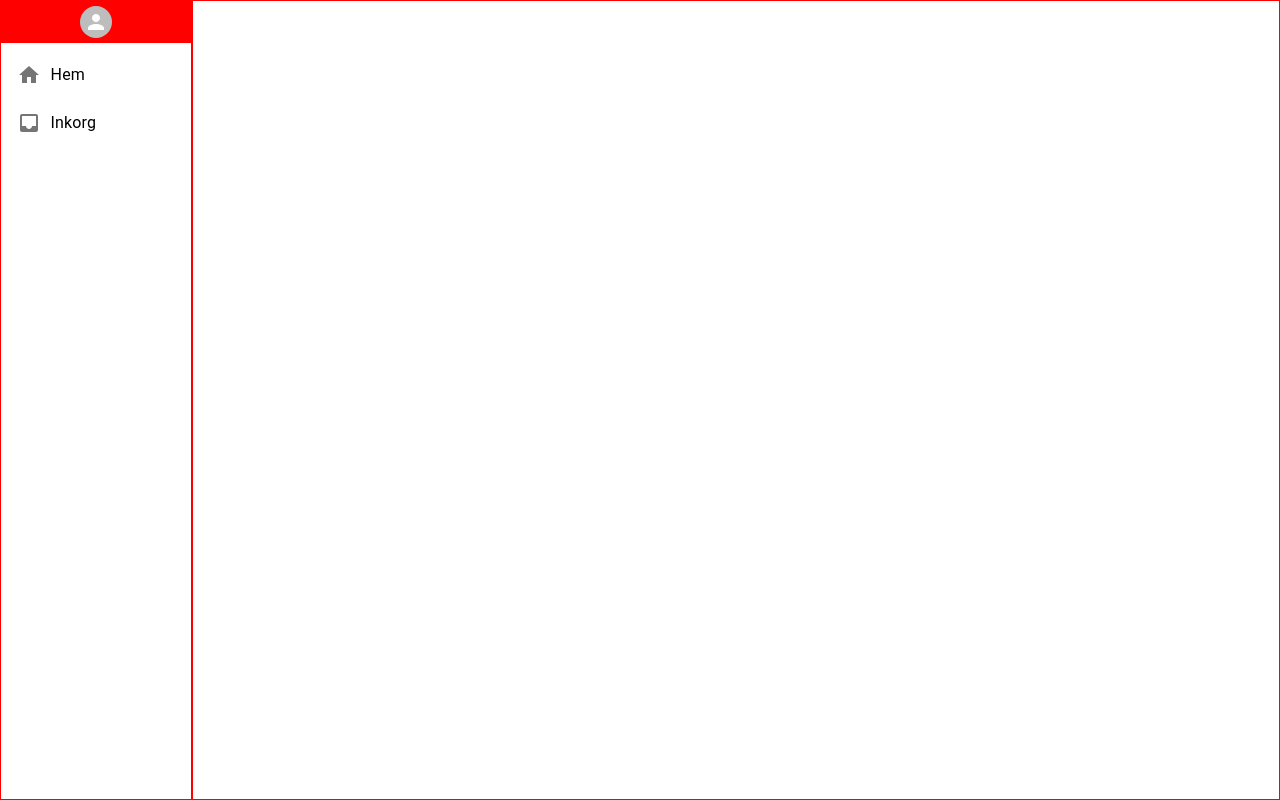
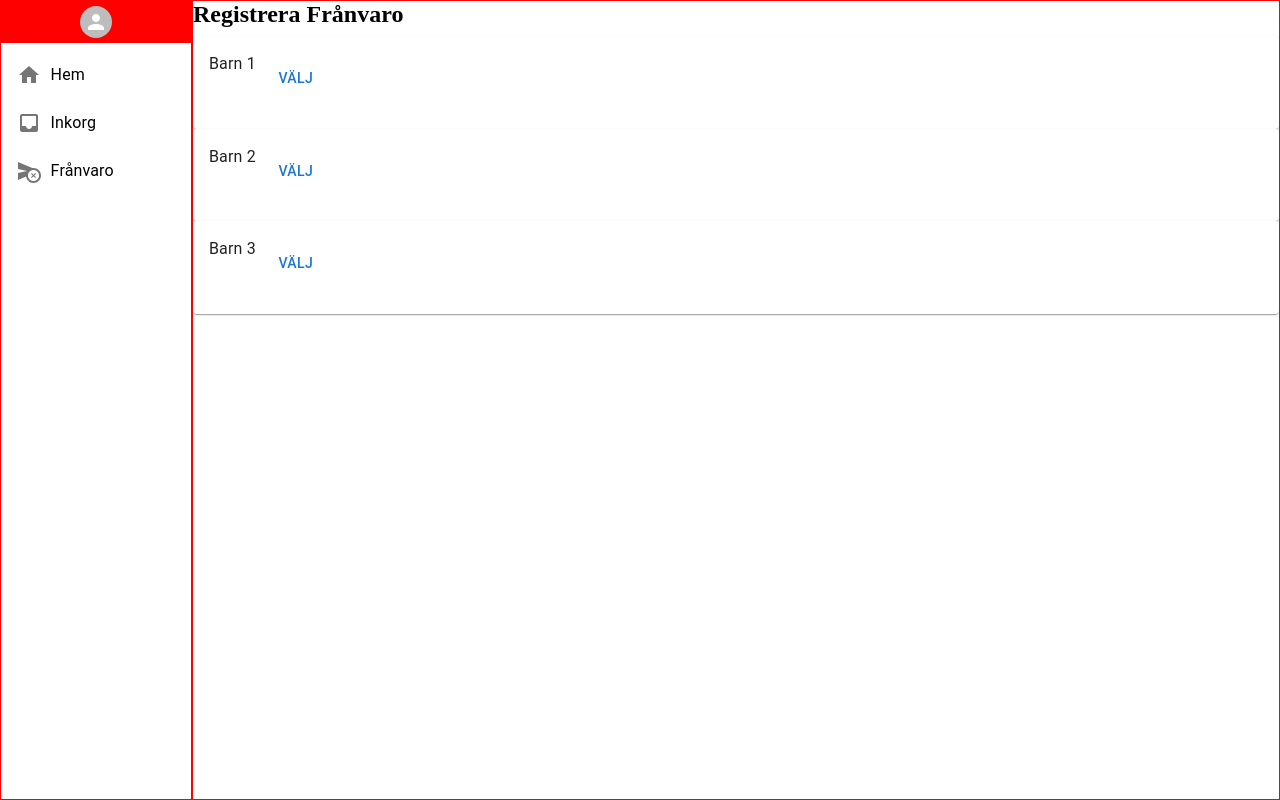
Before and after one commit to A-ForssmanP/InteractWithSchool, a React (Vite) app in the folder frontend/: page /fronvaro in a window 1280 px wide. Before the commit this address had no page. Built offline with nearby package versions, Linux system fonts and the light colour scheme; the HTML template or start-up script is replaced by a standard one.

Commit message:
Route-Frånvaro
Route path for absence(frånvaro) with corresponding component to be rendered.  Adding icon for navigation to the route on the menu.

```diff
--- a/frontend/src/components/navList/NavList.jsx
+++ b/frontend/src/components/navList/NavList.jsx
@@ -2,6 +2,7 @@ import List from "@mui/material/List";
 import NavListItem from "../navListItem/NavListItem";
 import InboxIcon from "@mui/icons-material/Inbox";
 import HomeIcon from "@mui/icons-material/Home";
+import CancelScheduleSendIcon from "@mui/icons-material/CancelScheduleSend";
 
 function NavList() {
   const listItems = [
@@ -10,7 +11,13 @@ function NavList() {
       id: crypto.randomUUID(),
       text: "Inkorg",
       ikon: <InboxIcon />,
-      navPath: "inbox/0",
+      navPath: "inkorg/0",
+    },
+    {
+      id: crypto.randomUUID(),
+      text: "Frånvaro",
+      ikon: <CancelScheduleSendIcon />,
+      navPath: "fronvaro",
     },
   ];
 
--- a/frontend/src/pages/Pages.jsx
+++ b/frontend/src/pages/Pages.jsx
@@ -3,6 +3,8 @@ import Layout from "./Layout";
 import InboxLayout from "./inbox/InboxLayout";
 import Inbox from "./inbox/Inbox";
 import ViewMessage from "./inbox/viewMessage/ViewMessage";
+import AbsenceLayout from "./absence/AbsenceLayout";
+import Absence from "./absence/Absence";
 
 function Pages() {
   return (
@@ -10,9 +12,12 @@ function Pages() {
       <Route path="/" element={<Layout />}>
         <Route index element={<h1>Homepage</h1>} />
 
-        <Route path="inbox/:child" element={<InboxLayout />}>
+        <Route path="inkorg/:child" element={<InboxLayout />}>
           <Route index element={<Inbox />} />
           <Route path=":messageId" element={<ViewMessage />} />
+        </Route>
+        <Route path="fronvaro" element={<AbsenceLayout />}>
+          <Route index element={<Absence />} />
         </Route>
       </Route>
     </Routes>
--- /dev/null
+++ b/frontend/src/pages/absence/Absence.jsx
@@ -0,0 +1,31 @@
+import { Box } from "@mui/material";
+import { useEffect, useState } from "react";
+import List from "@mui/material/List";
+
+import AbsenceItemChild from "./absenceItemChild/AbsenceItemChild";
+
+function Absence() {
+  const [child, setChild] = useState([]);
+
+  useEffect(() => {
+    const child = [
+      { id: crypto.randomUUID(), name: "Barn 1" },
+      { id: crypto.randomUUID(), name: "Barn 2" },
+      { id: crypto.randomUUID(), name: "Barn 3" },
+    ];
+    setChild(child);
+  }, []);
+
+  return (
+    <Box>
+      <h2>Registrera Frånvaro</h2>
+      <List>
+        {child.map((c) => {
+          return <AbsenceItemChild key={c.id} child={c} />;
+        })}
+      </List>
+    </Box>
+  );
+}
+
+export default Absence;
--- /dev/null
+++ b/frontend/src/pages/absence/AbsenceLayout.jsx
@@ -0,0 +1,7 @@
+import { Outlet } from "react-router-dom";
+
+function AbsenceLayout() {
+  return <Outlet />;
+}
+
+export default AbsenceLayout;
--- /dev/null
+++ b/frontend/src/pages/absence/absenceItemChild/AbsenceItemChild.jsx
@@ -0,0 +1,23 @@
+import Card from "@mui/material/Card";
+import CardContent from "@mui/material/CardContent";
+import Typography from "@mui/material/Typography";
+import CardActions from "@mui/material/CardActions";
+import Button from "@mui/material/Button";
+import { Box } from "@mui/material";
+
+function AbsenceItemChild({ child }) {
+  return (
+    <Card>
+      <CardContent>
+        <Box display="flex">
+          <Typography>{child.name}</Typography>
+          <CardActions>
+            <Button>Välj</Button>
+          </CardActions>
+        </Box>
+      </CardContent>
+    </Card>
+  );
+}
+
+export default AbsenceItemChild;
--- a/frontend/src/pages/inbox/inboxName/InboxName.jsx
+++ b/frontend/src/pages/inbox/inboxName/InboxName.jsx
@@ -31,7 +31,7 @@ function InboxName({ inbox, childIndx }) {
 
   // Toggle inbox when name is clicked
   const handleClickToggle = (index) => {
-    navigate(`/inbox/${index}`);
+    navigate(`/inkorg/${index}`);
   };
 
   return (
```
